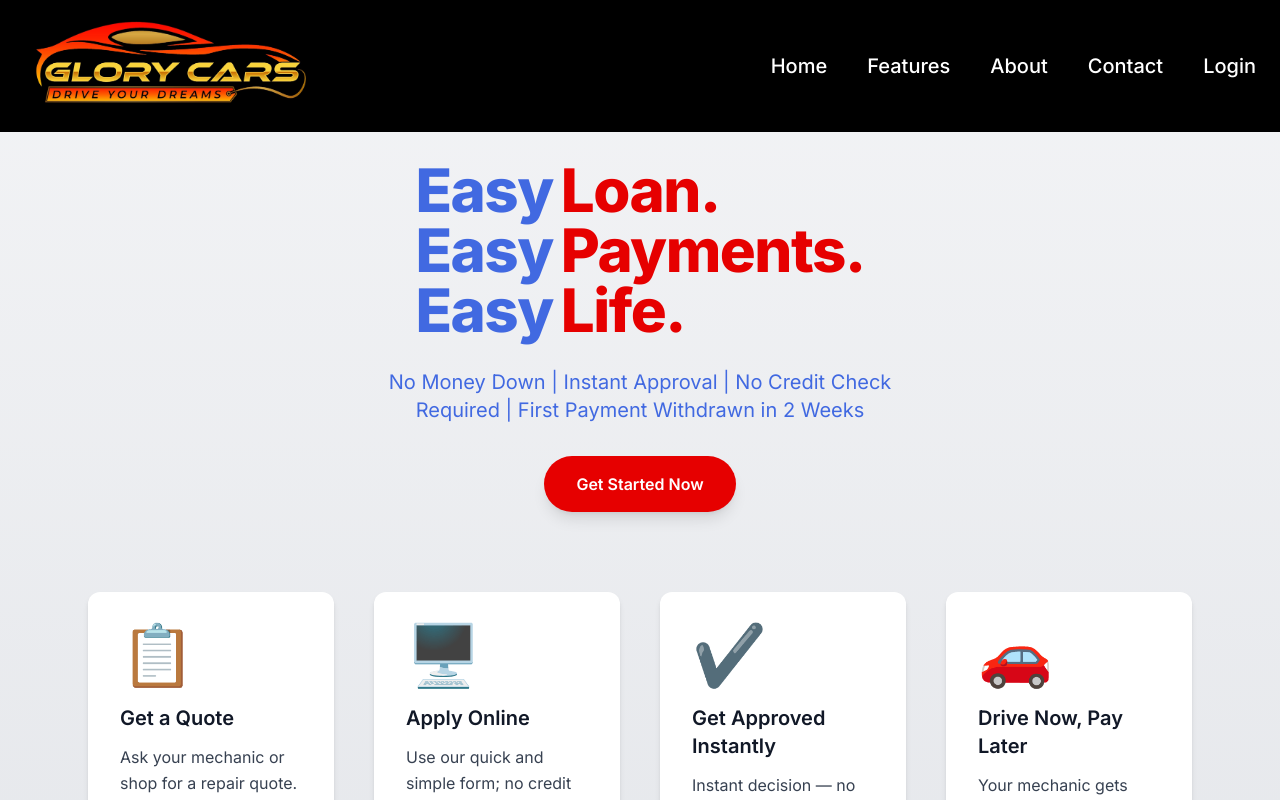
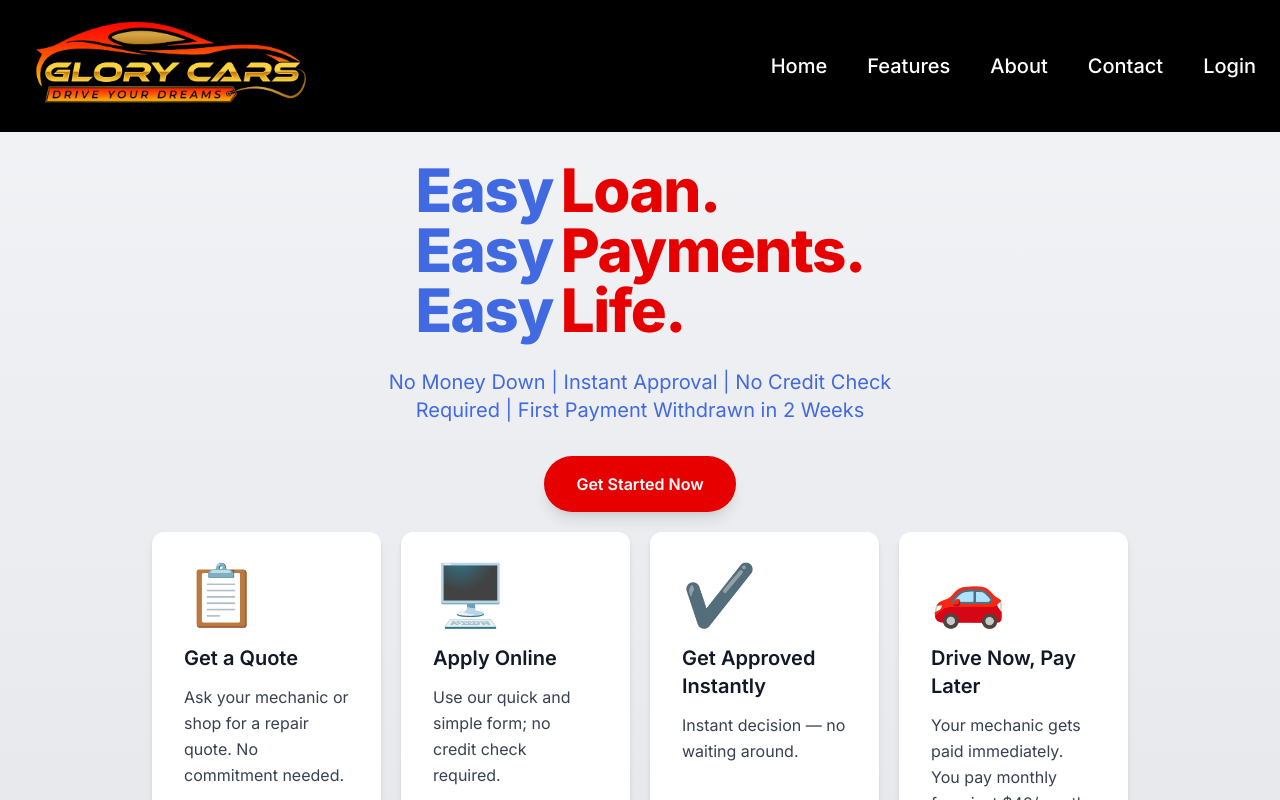
Before and after one commit to TanjodhHayer/glory_cars, a Next.js app: page / in a window 1280 px wide. Built offline with nearby package versions, Linux system fonts and the light colour scheme.

Commit message:
mobile responsiveness complete

```diff
--- a/src/components/Features.tsx
+++ b/src/components/Features.tsx
@@ -37,7 +37,7 @@ const Features = () => {
   return (
     <section
       id="features"
-      className="snap-center scroll-mt-40 pt-40 pb-20 min-h-screen lg:pt-36 text-center py-20 bg-white dark:bg-gray-950"
+      className="snap-start md:snap-center scroll-mt-40  min-h-screen lg:pt-36 text-center py-20 bg-white dark:bg-gray-950 px-6 pt-16 scroll-mt-16"
     >
       <div className="max-w-7xl mx-auto px-1">
         <h2 className="text-3xl md:text-5xl font-bold text-center text-secondary dark:text-white mb-20">
--- a/src/components/Hero.tsx
+++ b/src/components/Hero.tsx
@@ -25,9 +25,9 @@ const Hero = () => {
   return (
     <section
       id="hero"
-      className="snap-center pt-40 pb-10 min-h-screen bg-gradient-to-b from-gray-100 to-gray-200 dark:from-gray-900 dark:to-gray-950 flex flex-col justify-center"
+      className="scroll-mt-20 md:scroll-mt-40 pt-36 md:pt-40 pb-20 snap-start min-h-screen bg-gradient-to-b from-gray-100 to-gray-200 dark:from-gray-900 dark:to-gray-950 flex flex-col justify-center"
+    >
 
-    >
 
     <div className="max-w-4xl mx-auto px-6 text-center">
       <div className="inline-block text-left">
@@ -60,8 +60,8 @@ const Hero = () => {
         </a>
       </div>
 
-      <div className="max-w-6xl mx-auto px-6 mt-20">
-        <div className="grid grid-cols-1 md:grid-cols-4 gap-10">
+      <div className="max-w-5xl mx-auto px-6 mt-5">
+        <div className="grid grid-cols-2 md:grid-cols-4 gap-5">
           {steps.map((step, index) => (
             <div
               key={index}
```
